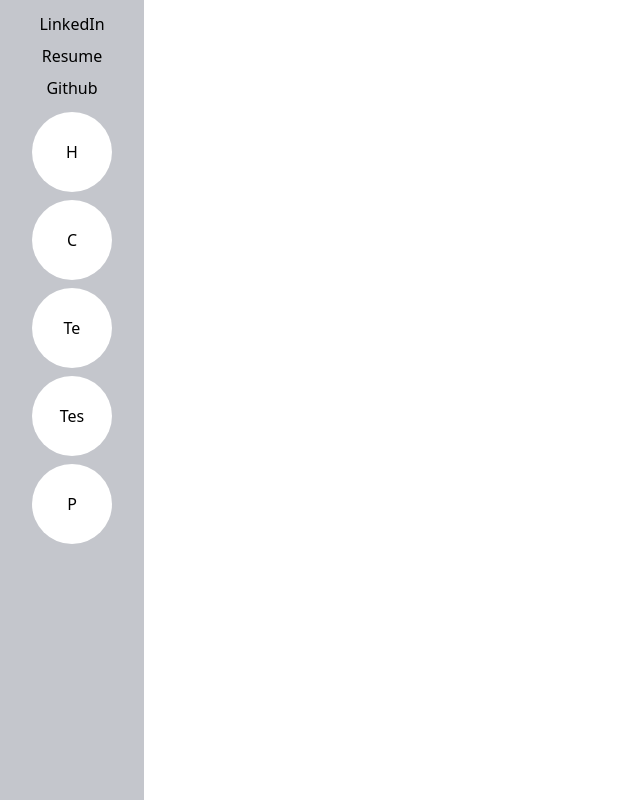
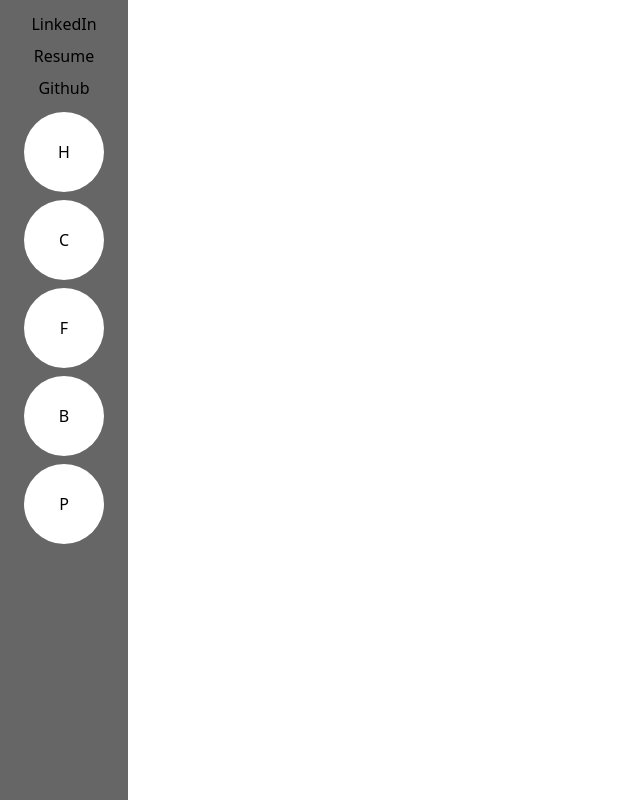
Before and after one commit to HengYang2/Island-Portfolio, a React (Vite) app in the folder my-project/: page / in a window 1280 px wide. Shown: the whole page, without its empty margins (0-640 px from the left). Built offline with nearby package versions, Linux system fonts and the light colour scheme.

Commit message:
Added a tooltip popup that shows when you hover over the teleport icons.

```diff
--- a/my-project/src/components/Navbar.jsx
+++ b/my-project/src/components/Navbar.jsx
@@ -2,19 +2,19 @@ import React from 'react'
 
 export default function Navbar() {
     return (
-        <div className='top-0 left-0 fixed min-h-full w-36 flex flex-col gap-2 justify-start items-center'>
-            <div className='top-0 left-0 absolute min-h-full min-w-full bg-gray-500 opacity-40 z-999'></div>
+        <div className='top-0 left-0 fixed min-h-full w-32 flex flex-col gap-2 justify-start items-center'>
+            <div className='top-0 left-0 absolute min-h-full min-w-full bg-black opacity-60 z-999'></div>
             <div className=' mt-2 flex flex-col gap-0 justify-center items-center z-1000 relative'>
                 <a href="" className='info-icon'>LinkedIn</a>
                 <a href="" className='info-icon'>Resume</a>
                 <a href="" className='info-icon'>Github</a>
             </div>
             <div className='flex flex-col gap-2 justify-center items-center z-1000 relative'>
-                <button className='teleport-icon'>H</button>
-                <button className='teleport-icon'>C</button>
-                <button className='teleport-icon'>Te</button>
-                <button className='teleport-icon'>Tes</button>
-                <button className='teleport-icon'>P</button>
+                <button className='teleport-icon group'> H <span className='icon-tooltip group-hover:scale-100'>About Me</span> </button>
+                <button className='teleport-icon group'> C <span className='icon-tooltip group-hover:scale-100'>Portfolio</span> </button>
+                <button className='teleport-icon group'> F <span className='icon-tooltip group-hover:scale-100'>Tech Stack</span> </button>
+                <button className='teleport-icon group'> B <span className='icon-tooltip group-hover:scale-100'>Testimonials</span> </button>
+                <button className='teleport-icon group'> P <span className='icon-tooltip group-hover:scale-100'>Get In Touch!</span> </button>
             </div>
         </div>
     )
--- a/my-project/src/index.css
+++ b/my-project/src/index.css
@@ -9,4 +9,7 @@
     .teleport-icon {
         @apply bg-white text-base h-20 w-20 text-center rounded-full hover:bg-blue-400 hover:border;
     }
+    .icon-tooltip {
+        @apply text-sm rounded-lg h-12 w-24 absolute text-center bg-red-400 ml-12 -mt-3 pt-3 scale-0;
+    }
 }
```
